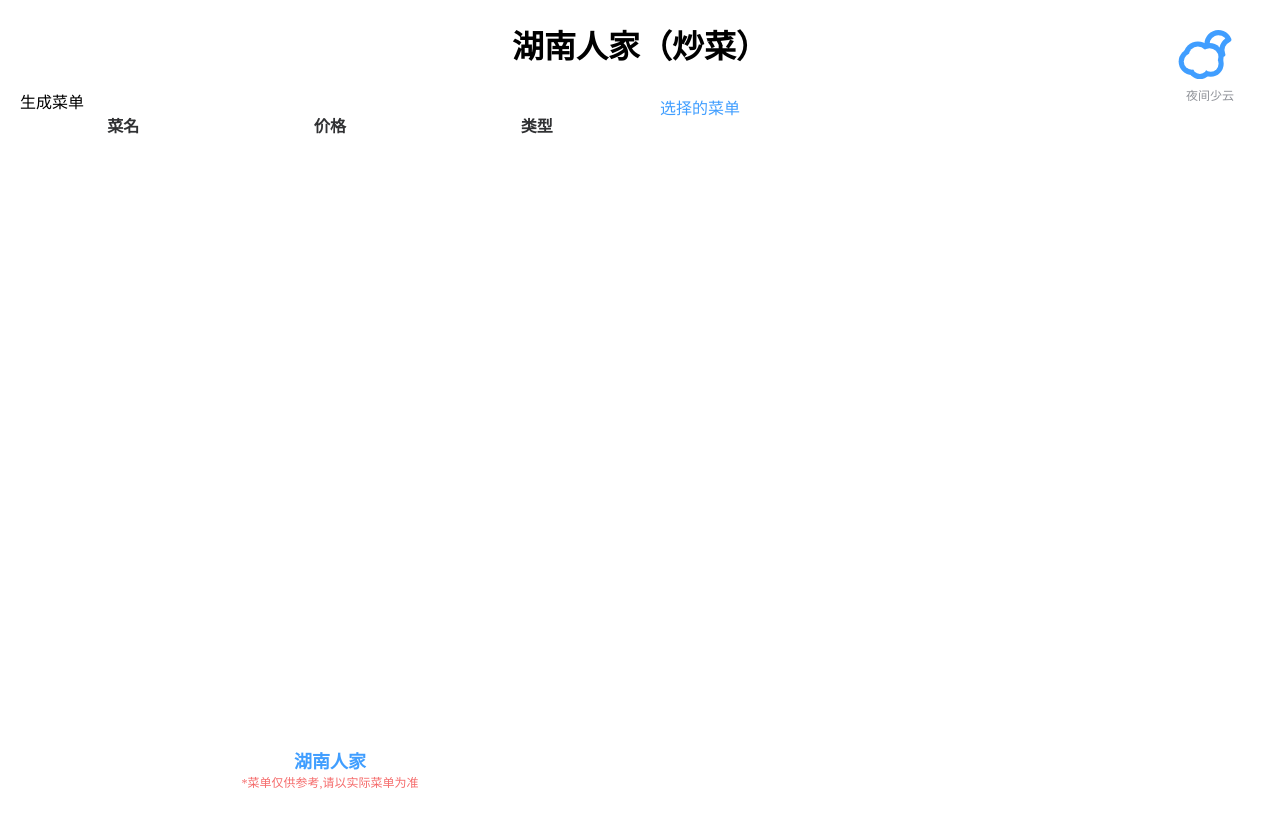
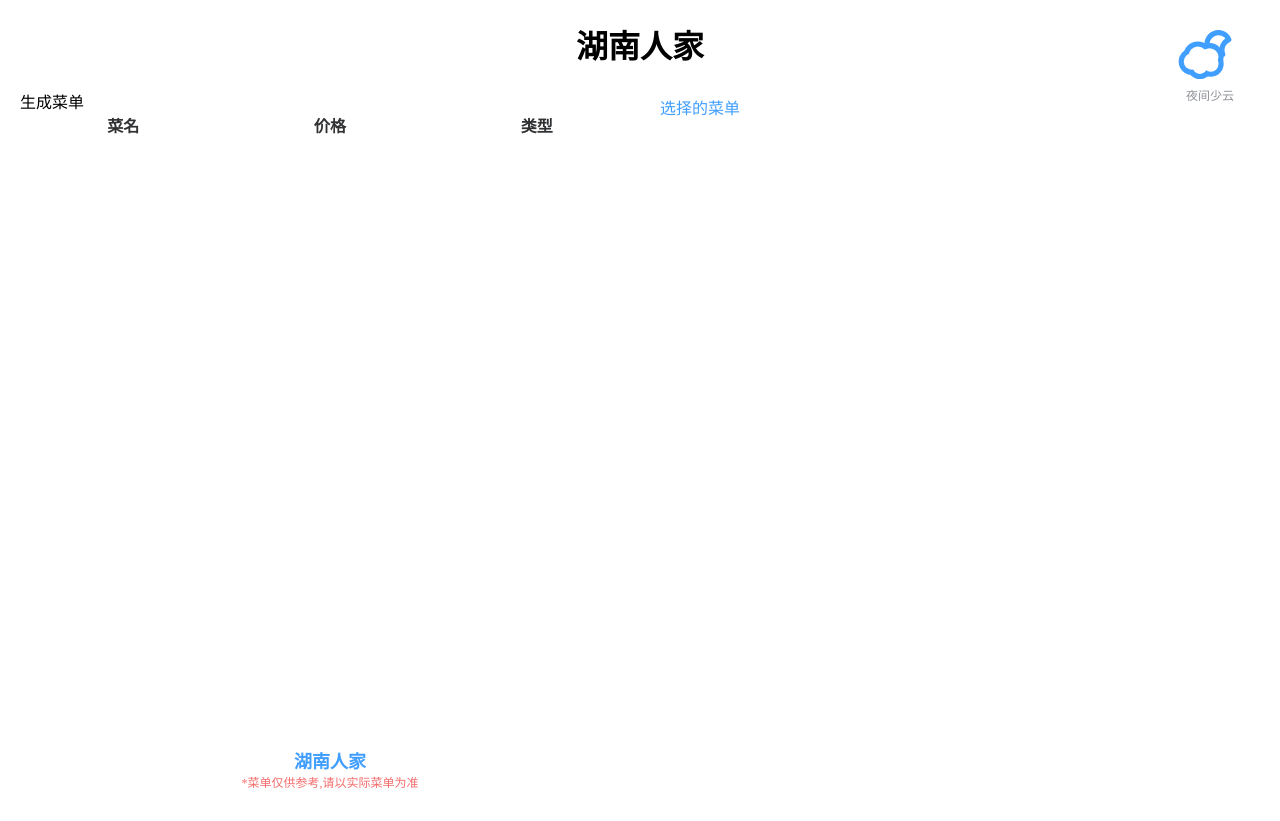
Before and after one commit to InsaneBlue/some-demo, a plain HTML site: page order-dish/index.html in a window 1280 px wide. Drawn offline with nearby package versions, Linux system fonts and the light colour scheme.

Commit message:
合并菜单

```diff
--- a/order-dish/index.html
+++ b/order-dish/index.html
@@ -157,8 +157,8 @@
 <script type="text/javascript">
 
   const menuList = [
-    { menu_id: 10000, name: '湖南人家（炒菜）'},
-    { menu_id: 10001, name: '湖南人家（快餐）'},
+    { menu_id: 10000, name: '湖南人家'},
+    // { menu_id: 10001, name: '湖南人家（快餐）'},
   ]
 
   const typeMap = {
```
